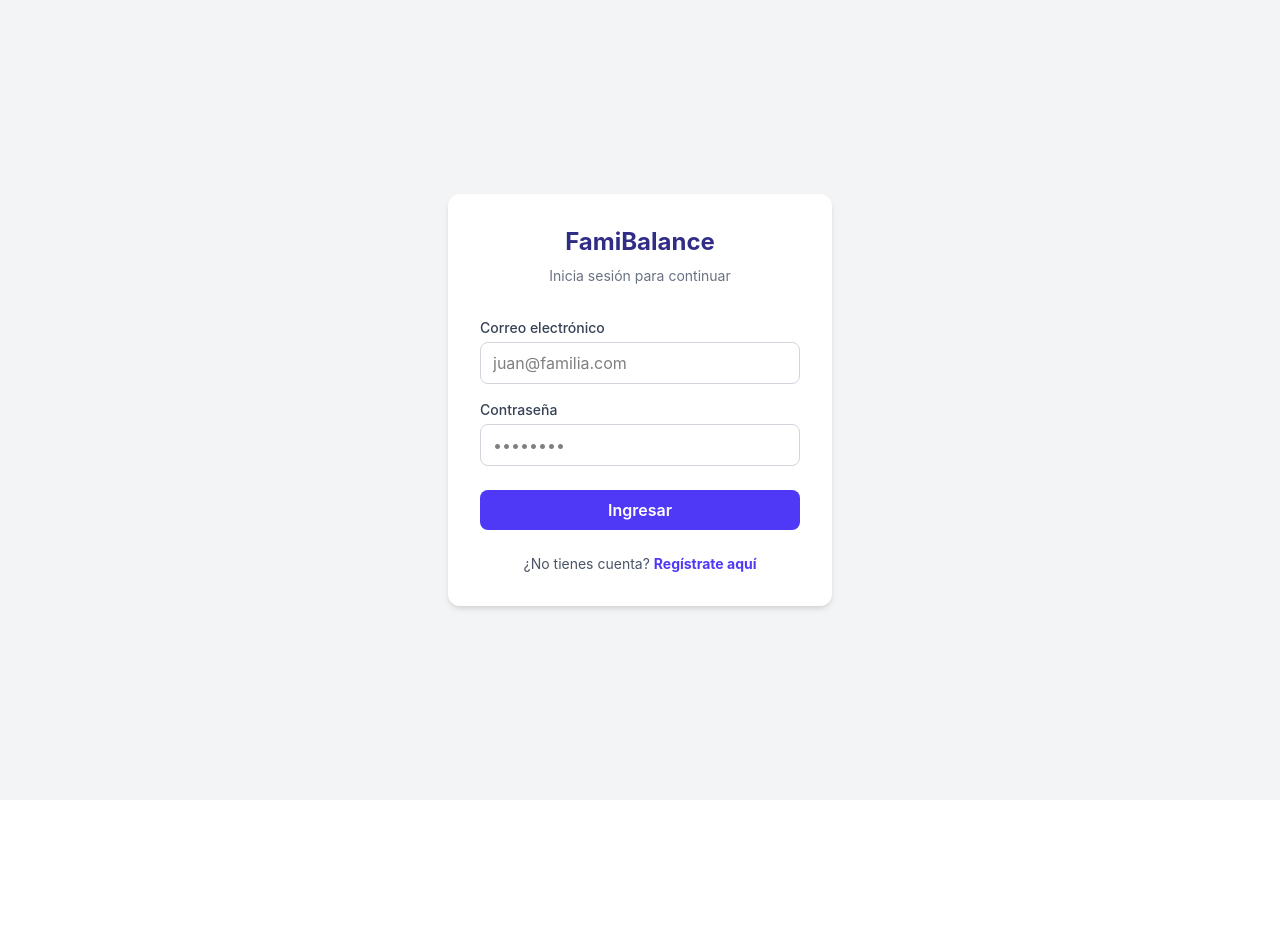
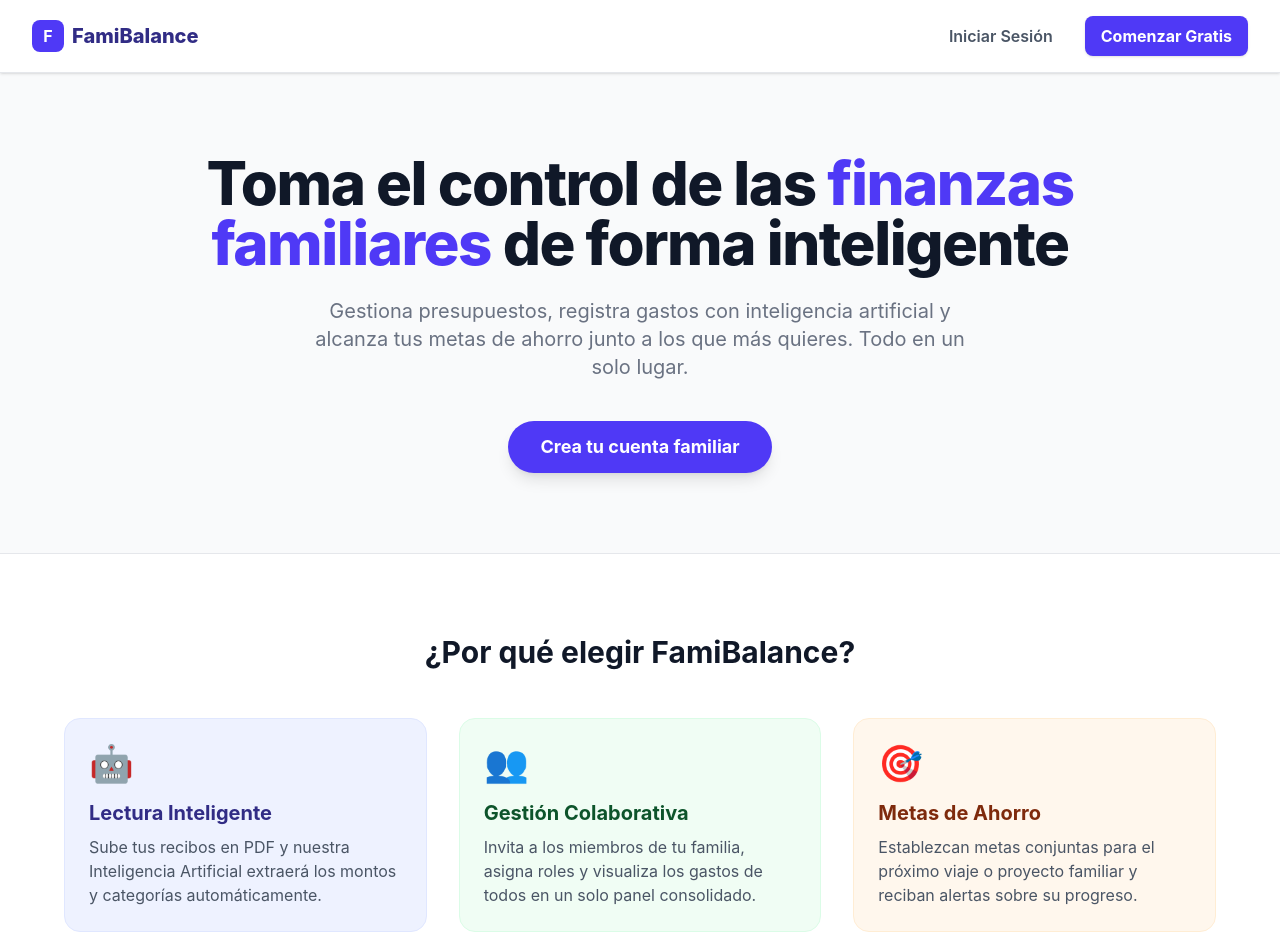
Before and after one commit to Rhoy16/p1prograWebG1, a React (Vite) app in the folder famibalance-app/: page / in a window 1280 px wide. Shown: the top 952 px of the page. Before the commit the page ends 800 px from the top, so only its background shows below. Built offline with nearby package versions, Linux system fonts and the light colour scheme.

Commit message:
Implementar la landing page

```diff
--- a/famibalance-app/src/App.jsx
+++ b/famibalance-app/src/App.jsx
@@ -1,7 +1,8 @@
 import { BrowserRouter, Routes, Route } from 'react-router-dom';
+import Landing from './views/Landing';
 import Login from './views/Login';
 import Dashboard from './views/Dashboard';
-import GrupoFamiliar from './views/GrupoFamiliar'; // 1. Importamos la nueva vista
+import GrupoFamiliar from './views/GrupoFamiliar';
 import Metas from './views/Metas';
 import Presupuestos from './views/Presupuestos';
 import Categorias from './views/Categorias';
@@ -12,7 +13,8 @@ function App() {
   return (
     <BrowserRouter>
       <Routes>
-        <Route path="/" element={<Login />} />
+        <Route path="/" element={<Landing />} />
+        <Route path="/login" element={<Login />} />
         <Route path="/register" element={<Register />} />
         <Route path="/dashboard" element={<Dashboard />} />
         <Route path="/familia" element={<GrupoFamiliar />} />
--- /dev/null
+++ b/famibalance-app/src/views/Landing.jsx
@@ -0,0 +1,75 @@
+import { Link } from 'react-router-dom';
+
+const Landing = () => {
+  return (
+    <div className="min-h-screen bg-gray-50 flex flex-col">
+      {/* barra de navegacion publica */}
+      <nav className="bg-white shadow-sm border-b border-gray-200 px-8 py-4 flex justify-between items-center">
+        <div className="flex items-center gap-2">
+          <div className="w-8 h-8 bg-indigo-600 rounded-lg flex items-center justify-center text-white font-bold">
+            F
+          </div>
+          <span className="text-xl font-extrabold text-indigo-900">FamiBalance</span>
+        </div>
+        <div className="flex gap-4">
+          <Link to="/login" className="text-gray-600 hover:text-indigo-600 font-semibold py-2 px-4 transition">
+            Iniciar Sesión
+          </Link>
+          <Link to="/register" className="bg-indigo-600 text-white font-bold py-2 px-4 rounded-lg hover:bg-indigo-700 transition shadow-sm">
+            Comenzar Gratis
+          </Link>
+        </div>
+      </nav>
+
+      {/* seccion principal */}
+      <main className="flex-grow flex flex-col items-center justify-center text-center px-4 py-20">
+        <h1 className="text-5xl md:text-6xl font-extrabold text-gray-900 mb-6 tracking-tight max-w-4xl">
+          Toma el control de las <span className="text-indigo-600">finanzas familiares</span> de forma inteligente
+        </h1>
+        <p className="text-xl text-gray-500 mb-10 max-w-2xl">
+          Gestiona presupuestos, registra gastos con inteligencia artificial y alcanza tus metas de ahorro junto a los que más quieres. Todo en un solo lugar.
+        </p>
+        <div className="flex gap-4">
+          <Link to="/register" className="bg-indigo-600 text-white text-lg font-bold py-3 px-8 rounded-full hover:bg-indigo-700 transition shadow-lg hover:shadow-xl transform hover:-translate-y-1">
+            Crea tu cuenta familiar
+          </Link>
+        </div>
+      </main>
+
+      {/* seccion de caracteristicas */}
+      <section className="bg-white py-20 px-8 border-t border-gray-200">
+        <div className="max-w-6xl mx-auto">
+          <h2 className="text-3xl font-bold text-center text-gray-900 mb-12">¿Por qué elegir FamiBalance?</h2>
+
+          <div className="grid grid-cols-1 md:grid-cols-3 gap-8">
+            <div className="p-6 bg-indigo-50 rounded-2xl border border-indigo-100">
+              <div className="text-4xl mb-4">🤖</div>
+              <h3 className="text-xl font-bold text-indigo-900 mb-2">Lectura Inteligente</h3>
+              <p className="text-gray-600">Sube tus recibos en PDF y nuestra Inteligencia Artificial extraerá los montos y categorías automáticamente.</p>
+            </div>
+
+            <div className="p-6 bg-green-50 rounded-2xl border border-green-100">
+              <div className="text-4xl mb-4">👥</div>
+              <h3 className="text-xl font-bold text-green-900 mb-2">Gestión Colaborativa</h3>
+              <p className="text-gray-600">Invita a los miembros de tu familia, asigna roles y visualiza los gastos de todos en un solo panel consolidado.</p>
+            </div>
+
+            <div className="p-6 bg-orange-50 rounded-2xl border border-orange-100">
+              <div className="text-4xl mb-4">🎯</div>
+              <h3 className="text-xl font-bold text-orange-900 mb-2">Metas de Ahorro</h3>
+              <p className="text-gray-600">Establezcan metas conjuntas para el próximo viaje o proyecto familiar y reciban alertas sobre su progreso.</p>
+            </div>
+          </div>
+        </div>
+      </section>
+
+      {/* pie de pagina (footer) */}
+      <footer className="bg-gray-900 text-gray-400 py-8 text-center">
+        <p>© 2026 FamiBalance. Proyecto de Programación Web - Grupo 1.</p>
+        <p className="text-sm mt-2">Desarrollado con React y TailwindCSS</p>
+      </footer>
+    </div>
+  );
+};
+
+export default Landing;
```
